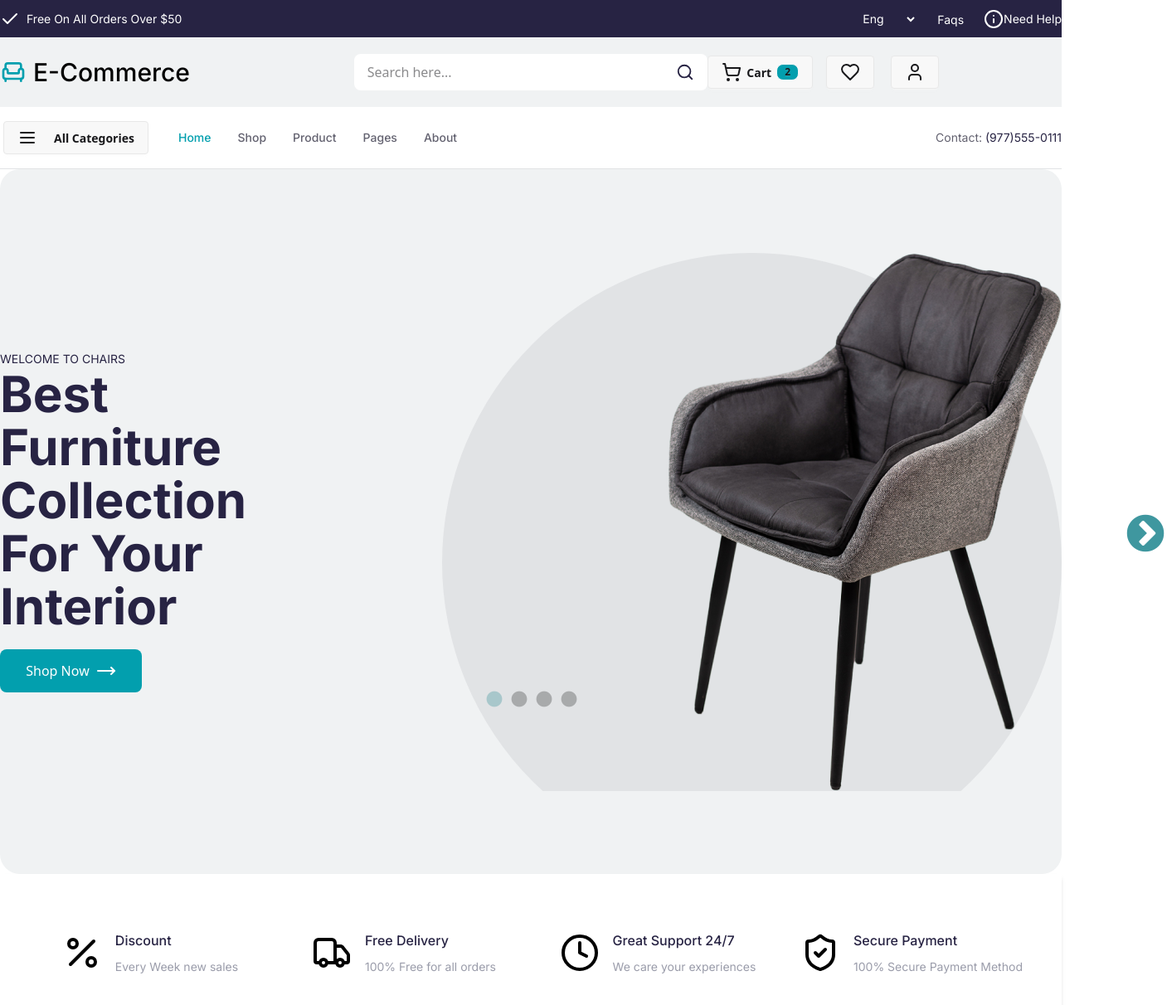
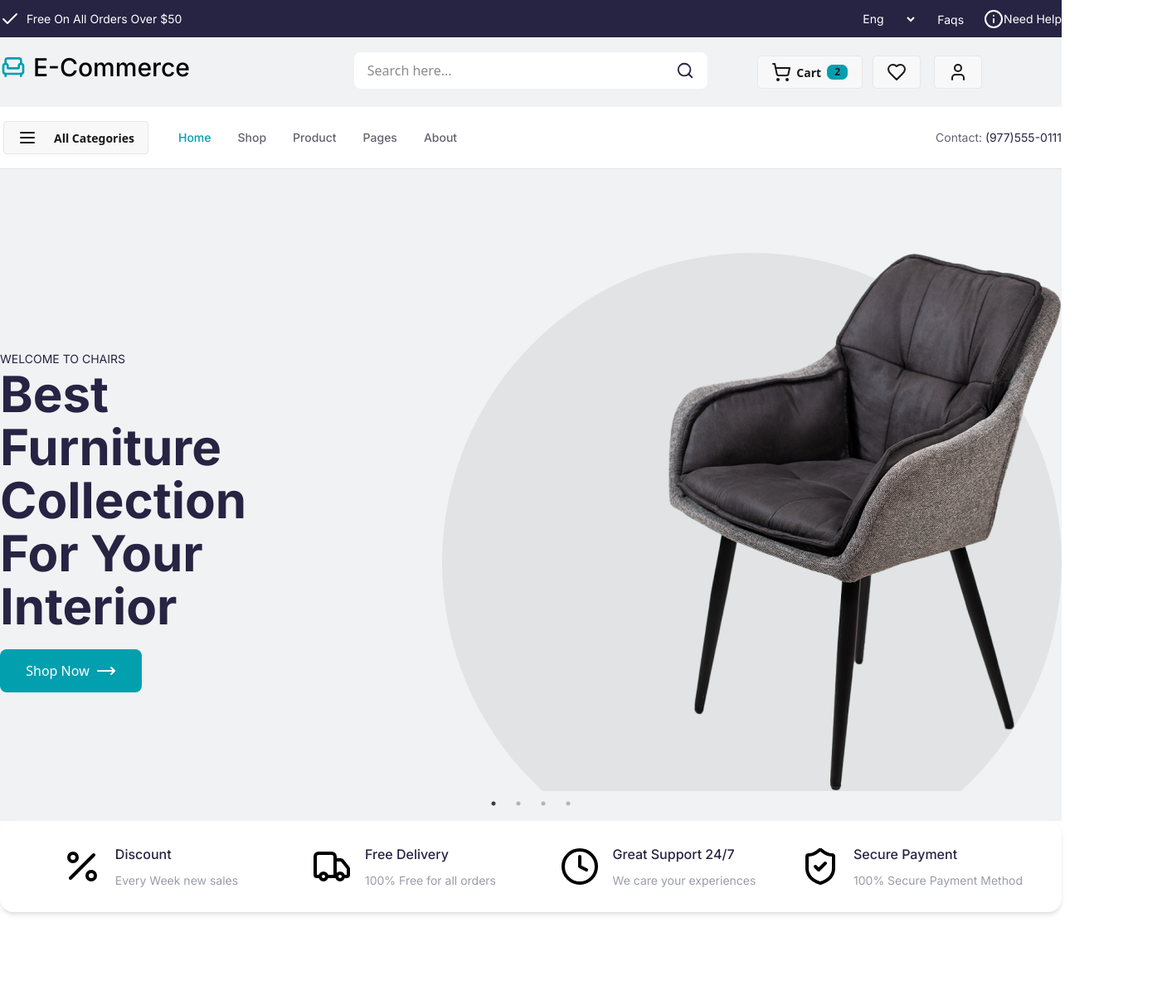
Before and after one commit to deepakScript/e-commerce, a React (Vite) app: page / in a window 1280 px wide. Shown: the top 1212 px of the page at 83% size, 1407 px wide, since content can reach past the window. After the commit the page ends 1140 px from the top, so only its background shows below. Built offline with nearby package versions, Linux system fonts and the light colour scheme.

Commit message:
style: enhance layout and styling of Banner, Delivery, and Navbar components for improved UI consistency

```diff
--- a/src/Components/Banner/Banner.jsx
+++ b/src/Components/Banner/Banner.jsx
@@ -42,8 +42,8 @@ const Banner = () => {
     };
 
     return (
-        <div className="lg:container">
-            <div className="slider-container slider_container w-full h-full">
+        <div className="lg:container mx-5">
+            <div className="slider-container ">
                 <Slider {...settings}>
                     {
                         products?.map((product) => (
--- a/src/Components/Delivery/Delivery.jsx
+++ b/src/Components/Delivery/Delivery.jsx
@@ -2,7 +2,7 @@ import { Clock, Percent, ShieldCheck, Truck } from "lucide-react"
 
 const Delivery = () => {
   return (
-    <div className="lg:container flex items-center justify-between py-10">
+    <div className="lg:container flex mx-auto shadow-md p-7 rounded-2xl ">
         <div className="grid grid-cols-4 place-items-center w-full ">
             <div className="delivery-wrapper ">
                 <div className="flex items-center gap-4 text-black">
--- a/src/Components/Navbar/Navbar.jsx
+++ b/src/Components/Navbar/Navbar.jsx
@@ -28,8 +28,7 @@ const Navbar = () => {
 
             {/* navbar middle  */}
             <div className="navbar_middle flex items-center justify-center bg-[#f0f2f3] w-full h-[84px]">
-                <div className="lg:container grid grid-cols-3 items-center">
-
+                <div className="lg:container grid grid-cols-3 justify-between ">
                     <div className="logo_wrapper">
                         <Link to='/' className="text-3xl text-black font-inter font-medium capitalize flex items-center gap-2"><Armchair size='2rem' color="#029fae" /> e-commerce</Link>
                     </div>
@@ -43,7 +42,7 @@ const Navbar = () => {
                     </div>
 
                     {/* navbar middle right  */}
-                    <div className="navbar_middle_right flex items-center gap-4">
+                    <div className="navbar_middle_right flex items-center gap-3 ml-15">
 
                         <button className="btn capitalize">
                             <ShoppingCart /> cart <div className="badge badge-sm bg-[#029fae]">2</div>
--- a/src/Pages/Home/Home.jsx
+++ b/src/Pages/Home/Home.jsx
@@ -7,13 +7,13 @@ const Home = () => {
     <div>
       {/*banner components */}
       <div className='w-full min-h-[850px] bg-[#f0f2f3] flex items-center justify-center
-      rounded-3xl'>
+      rounded-b-3xl'>
        <Banner></Banner>
       </div>
 
 
       {/* delivey componet */}
-      <div className='w-full min-h-[150px] bg-white shadow-md p-7' >
+      <div className='delivery_component w-full min-h-[150px] bg-white' >
         <Delivery></Delivery>
       </div>
     </div>
```
